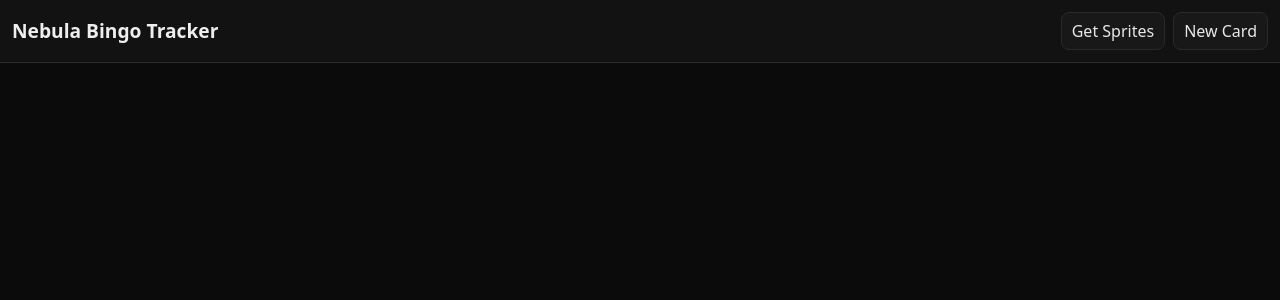
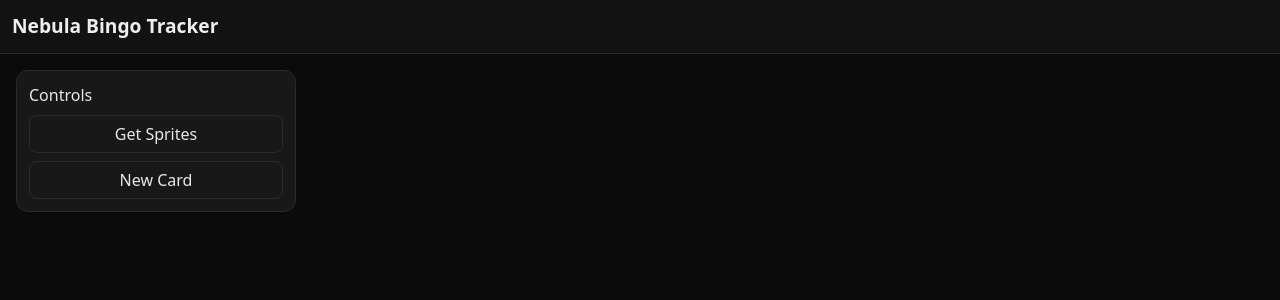
Before and after one commit to IlyeanaPlus/Nebula-Bingo-Tracker, a React (Vite) app: page / in a window 1280 px wide. Shown: the top 300 px of the page. Built offline with nearby package versions, Linux system fonts and the light colour scheme.

Commit message:
UI Changes

```diff
--- a/src/App.jsx
+++ b/src/App.jsx
@@ -1,14 +1,15 @@
 import React, { useEffect, useState } from 'react';
 import Header from './components/Header';
+import Sidebar from './components/Sidebar';
 import BingoCard from './components/BingoCard';
+import './styles/bingo.css';
 
 const LS_KEY = 'nebula_bingo_cards_v2';
 
 export default function App() {
   const [manifest, setManifest] = useState([]);
-  const [loadingCount, setLoadingCount] = useState(0);
-  const [total, setTotal] = useState(0);
   const [cards, setCards] = useState([]);
+  const [progress, setProgress] = useState({ loaded: 0, total: 0 });
 
   // Load saved cards
   useEffect(() => {
@@ -24,19 +25,34 @@ export default function App() {
     localStorage.setItem(LS_KEY, JSON.stringify(saved));
   }, [cards]);
 
+  // Network-first for drive_cache.json; then "validate" entries to show progress
   async function getSprites() {
-    setLoadingCount(0);
-    setTotal(0);
+    setProgress({ loaded: 0, total: 0 });
     try {
       const base = import.meta?.env?.BASE_URL || '/';
       const res = await fetch(`${base}drive_cache.json`, { cache: 'reload' });
       const data = await res.json();
+
       setManifest(data);
-      setTotal(data.length);
-      setLoadingCount(data.length);
+      // Show a short progress pass so it's not "instant"
+      setProgress({ loaded: 0, total: data.length });
+
+      // Light validation pass with yielding, so user sees progress
+      let loaded = 0;
+      for (const _ of data) {
+        loaded++;
+        if (loaded % 25 === 0) {
+          // yield to paint every 25 items
+          await new Promise(r => setTimeout(r, 0));
+          setProgress({ loaded, total: data.length });
+        }
+      }
+      // finalize
+      setProgress({ loaded: data.length, total: data.length });
     } catch (e) {
       console.error('Failed to load manifest', e);
       setManifest([]);
+      setProgress({ loaded: 0, total: 0 });
     }
   }
 
@@ -53,7 +69,7 @@ export default function App() {
   }
 
   function updateCard(idx, next) {
-    setCards(prev => prev.map((c, i) => i === idx ? next : c));
+    setCards(prev => prev.map((c, i) => (i === idx ? next : c)));
   }
 
   function removeCard(idx) {
@@ -62,23 +78,22 @@ export default function App() {
 
   return (
     <div className="app">
-      <Header
-        loadingCount={loadingCount}
-        total={total}
-        onGetSprites={getSprites}
-        onNewCard={newCard}
-      />
-
+      <Header />
+      <div className="layout">
+        <Sidebar onGetSprites={getSprites} onNewCard={newCard} progress={progress} />
+        <main className="content">
           <div className="cards">
             {cards.map((card, i) => (
               <BingoCard
                 key={card.id}
                 card={card}
                 manifest={manifest}
-            onChange={(next)=>updateCard(i, next)}
-            onRemove={()=>removeCard(i)}
+                onChange={(next) => updateCard(i, next)}
+                onRemove={() => removeCard(i)}
               />
             ))}
+          </div>
+        </main>
       </div>
     </div>
   );
--- a/src/components/Header.jsx
+++ b/src/components/Header.jsx
@@ -1,21 +1,9 @@
 import React from 'react';
 
-export default function Header({ loadingCount, total, onGetSprites, onNewCard }) {
-  const showProgress = total > 0 && loadingCount >= 0 && loadingCount <= total;
-
+export default function Header() {
   return (
     <header className="app-header">
       <div className="title">Nebula Bingo Tracker</div>
-      <div className="spacer" />
-      <div className="controls">
-        <button onClick={onGetSprites}>Get Sprites</button>
-        <button onClick={onNewCard}>New Card</button>
-      </div>
-      {showProgress && (
-        <div className="manifest-progress" title="Loading sprite manifest">
-          {loadingCount} / {total}
-        </div>
-      )}
     </header>
   );
 }
--- a/src/components/Sidebar.jsx
+++ b/src/components/Sidebar.jsx
@@ -1,45 +1,21 @@
-import React from "react";
+import React from 'react';
 
-export default function Sidebar({
-  onNew,onBlank,inputRef,onFile,debug,setDebug,
-  cards,activeId,setActiveId,removeCard,
-  cacheLen,cachePct,matched
-}){
+export default function Sidebar({ onGetSprites, onNewCard, progress }) {
+  const { loaded, total } = progress || { loaded: 0, total: 0 };
+  const pct = total ? Math.round((loaded / total) * 100) : 0;
+
   return (
-    <aside className="space-y-3">
-      <h1 className="text-lg font-semibold">Nebula Bingo Tracker</h1>
-      <div className="space-y-2">
-        <button onClick={onNew} className="w-full px-3 py-2 bg-indigo-600 rounded">New Card</button>
-        <button onClick={onBlank} className="w-full px-3 py-2 bg-neutral-700 rounded">Blank Card</button>
-        <input ref={inputRef} type="file" accept="image/*" className="hidden" onChange={onFile}/>
-      </div>
-      <label className="flex items-center gap-2 text-neutral-300">
-        <input type="checkbox" checked={debug} onChange={e=>setDebug(e.target.checked)}/><span>Debug</span>
-      </label>
-      <div className="space-y-1">
-        <div className="text-neutral-300">Sprites Indexed: {cacheLen}</div>
-        <div className="h-2 bg-neutral-800 rounded overflow-hidden">
-          <div className="h-full bg-emerald-500" style={{width:`${cachePct}%`}}/>
-        </div>
-      </div>
-      {typeof matched==="number"&&(
-        <div className="space-y-1">
-          <div className="text-neutral-300">Matches on Card: {matched}/25</div>
-          <div className="h-2 bg-neutral-800 rounded overflow-hidden">
-            <div className="h-full bg-indigo-500" style={{width:`${Math.round((matched/25)*100)}%`}}/>
-          </div>
-        </div>
-      )}
-      <div className="border border-neutral-700 rounded">
-        <div className="px-3 py-2 border-b border-neutral-700 text-neutral-300">Saved Cards</div>
-        <ul className="max-h-[50vh] overflow-auto">
-          {cards.map(c=>(
-            <li key={c.id} className={`flex items-center justify-between px-3 py-2 hover:bg-neutral-800 ${c.id===activeId?"bg-neutral-800":""}`}>
-              <button className="truncate text-left" onClick={()=>setActiveId(c.id)} title={c.title}>{c.title}</button>
-              <button onClick={()=>removeCard(c.id)} className="text-red-400 ml-2">✕</button>
-            </li>
-          ))}
-        </ul>
+    <aside className="sidebar">
+      <h2>Controls</h2>
+      <div className="stack">
+        <button onClick={onGetSprites}>Get Sprites</button>
+        <button onClick={onNewCard}>New Card</button>
+        {total > 0 && (
+          <>
+            <div className="fill-bar"><div className="fill-bar-inner" style={{width:`${pct}%`}} /></div>
+            <div className="progress-line">{loaded} / {total} ({pct}%)</div>
+          </>
+        )}
       </div>
     </aside>
   );
--- a/src/styles/bingo.css
+++ b/src/styles/bingo.css
@@ -217,3 +217,44 @@ button:focus-visible { outline: 2px solid var(--accent); outline-offset: 2px; }
   background: #2c2c2c; border: 2px solid #0f0f0f; border-radius: 10px;
 }
 *::-webkit-scrollbar-thumb:hover { background: #3a3a3a; }
+
+/* --- Layout with sidebar --- */
+.layout {
+  display: grid;
+  grid-template-columns: 280px 1fr;
+  gap: 16px;
+  padding: 16px;
+}
+@media (max-width: 900px) {
+  .layout { grid-template-columns: 1fr; }
+}
+
+/* Sidebar */
+.sidebar {
+  background: var(--panel-2, #181818);
+  border: 1px solid var(--border, #2a2a2a);
+  border-radius: 12px;
+  padding: 12px;
+}
+.sidebar h2 {
+  margin: 0 0 8px 0;
+  font-size: 1rem;
+}
+.sidebar .stack { display: grid; gap: 8px; }
+.sidebar .progress-line { color: var(--muted,#b6b6b6); font-size: 12px; }
+
+/* Cards container */
+.cards {
+  display: flex;
+  flex-wrap: wrap;
+  gap: 20px;
+}
+
+/* Card: increase width ~50% (300px -> 450px) */
+.card {
+  width: 450px;
+}
+
+/* Keep grid square cells tidy at larger size */
+.grid-5x5 { gap: 8px; }
+.cell { border-radius: 10px; }
```
Also changed, not shown: src/components/BingoCard.jsx (+57 -25 lines). Lines whose indentation alone changed are shown as unchanged.
